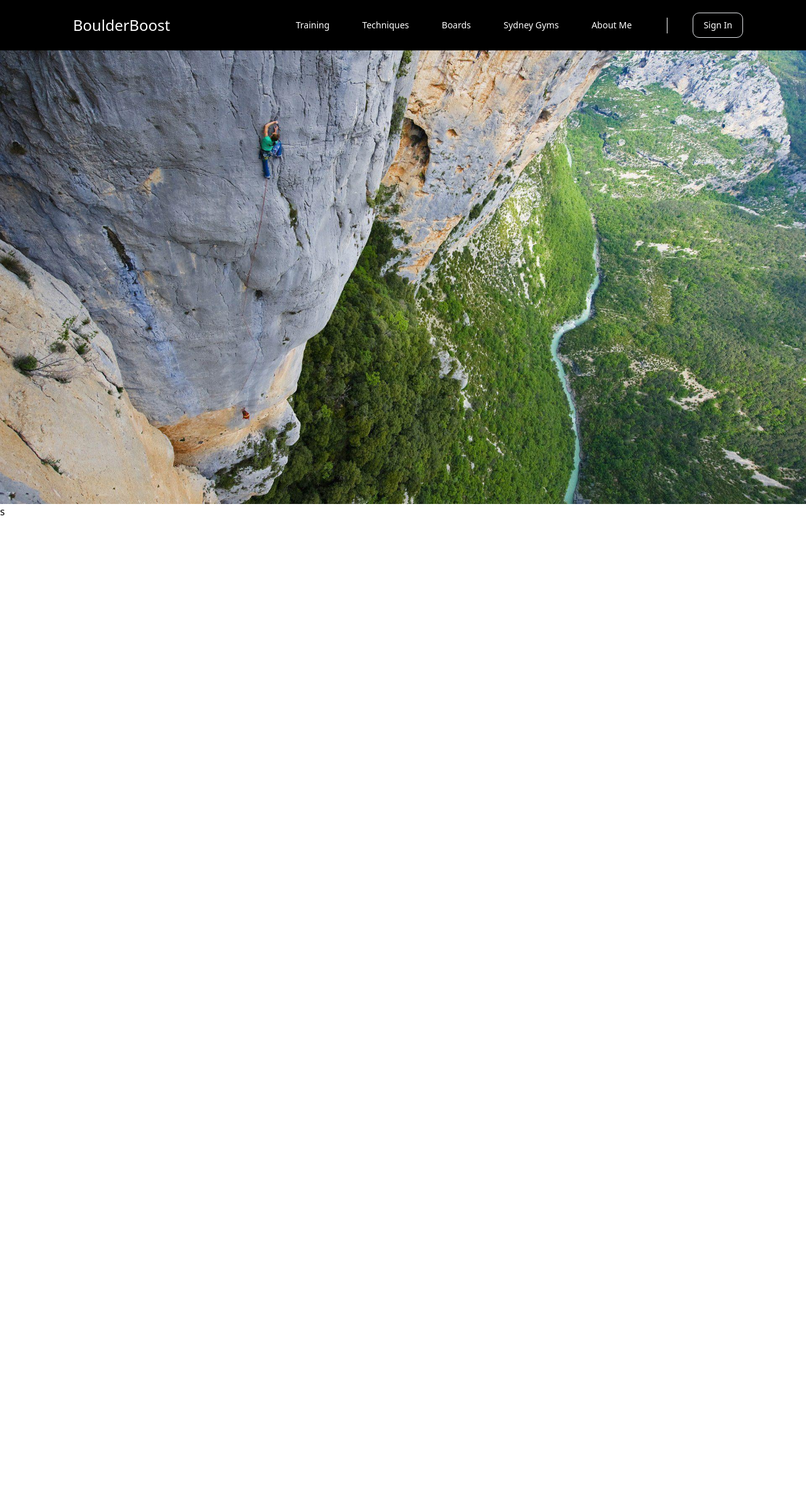
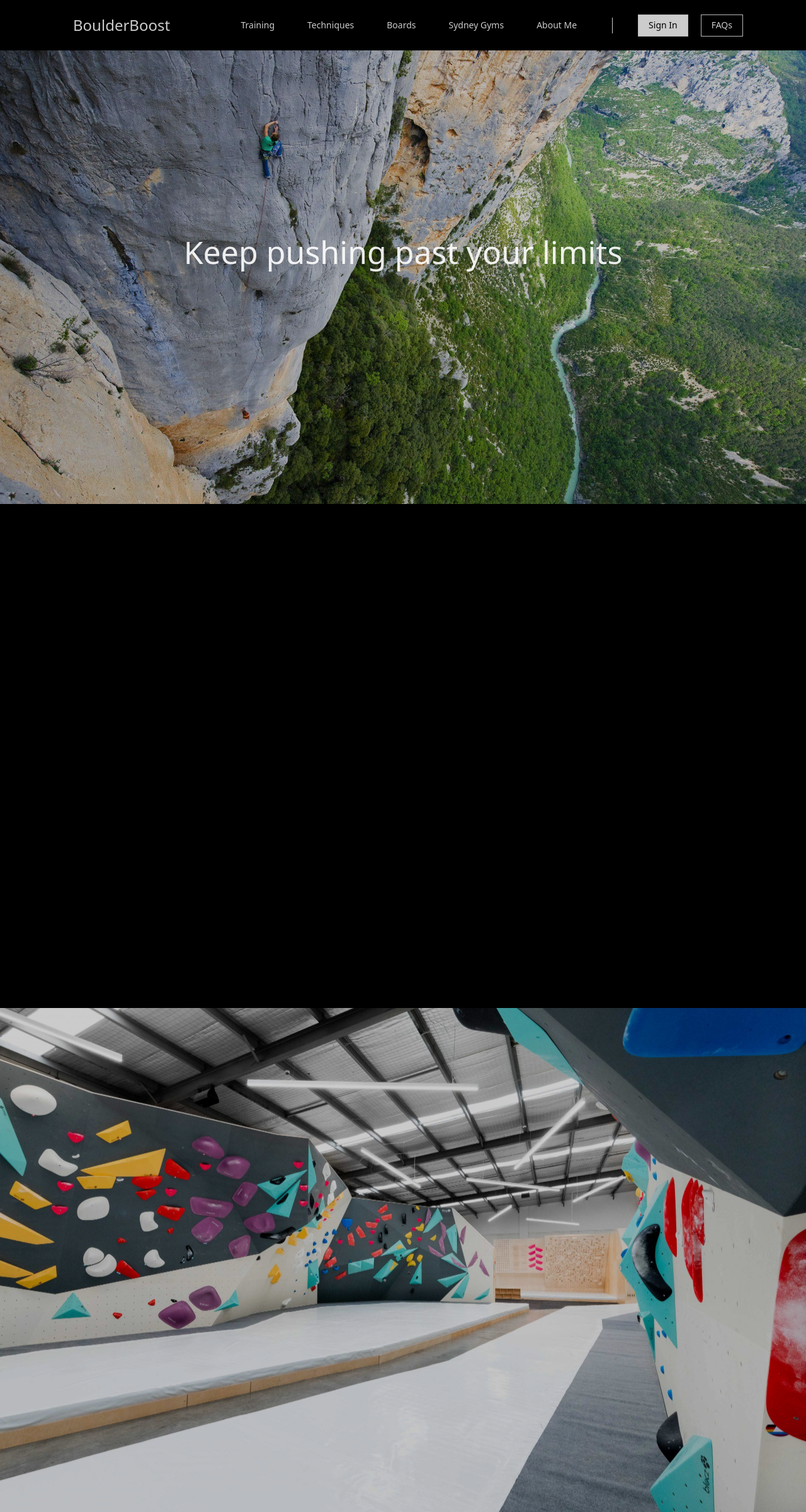
Before and after one commit to alexander-effendy/boulderboost, a React (Vite) app in the folder client/: page / in a window 1280 px wide. Shown: the whole page at 63% size. Before the commit the page ends 1600 px from the top, so only its background shows below. Built offline with nearby package versions, Linux system fonts and the light colour scheme; the HTML template or start-up script is replaced by a standard one.

Commit message:
Design: some dashboard images done

```diff
--- a/client/src/component/Navbar.tsx
+++ b/client/src/component/Navbar.tsx
@@ -18,11 +18,11 @@ import {
 const Navbar = () => {
   const navigate = useNavigate();
 
-  const mobileScreen = useMediaQuery('(max-width: 950px)');
+  const mobileScreen = useMediaQuery('(max-width: 1020px)');
 
   return (
-    <div className="bg-black w-screen h-[80px] justify-center flex z-50 ovcerflow-x-hidden">
-      <div className="flex text-white max-w-[1200px] w-[100%] justify-between items-center mx-[100px]">
+    <div className="fixed top-0 bg-black opacity-80 w-full h-[80px] justify-center flex z-50 overflow-x-hidden">
+      <div className={`flex text-white opacity-100 max-w-[1200px] w-[100%] justify-between items-center ${mobileScreen ? 'mx-[20px]' : 'mx-[100px]'}`}>
         <Button className="text-2xl">BoulderBoost</Button>
         {mobileScreen ?
             <Sheet>
@@ -47,8 +47,12 @@ const Navbar = () => {
               <Button>Sydney Gyms</Button>
               <Button>About Me</Button>
               <div className="h-[25px] border-r-[1px] border-white mx-5"></div>
+
               <section className="flex gap-5">
-                <Button onClick={() => navigate('/signup')} className="border-[1px] rounded-[10px] hover:text-black hover:bg-white">Sign In</Button>
+                <Button onClick={() => navigate('/signup')} className="h-[35px] border-[1px] text-black bg-white hover:text-white hover:bg-black">Sign In</Button>
+              </section>
+              <section className="flex gap-5">
+                <Button onClick={() => navigate('/signup')} className="h-[35px] border-[1px] text-white bg-black hover:border-blue-500">FAQs</Button>
               </section>
             </section>
           </>
--- a/client/src/screens/Dashboard.tsx
+++ b/client/src/screens/Dashboard.tsx
@@ -1,6 +1,6 @@
 import RockClimbing from '@/assets/RockClimbing.jpg';
 import Navbar from '@/component/Navbar';
-
+import Blochaus from '@/assets/Blochaus.jpeg';
 const Dashboard = () => {
 
   return (
@@ -8,18 +8,33 @@ const Dashboard = () => {
       <Navbar />
 
       {/* main */}
-      <section className="w-full h-screen bg-black mt-[-80px] relative">
-        <div className="absolute inset-0 bg-cover bg-center mt-[80px]"
+      <section className="w-full h-screen bg-black relative">
+        <div className="absolute inset-0 bg-cover bg-center mt-[80px] z-0"
           style={{
             backgroundImage: `url(${RockClimbing})`,
-            // opacity: 0.7
+            opacity: 0.8
           }}
         />
 
+        <div className="h-full mx-[100px] flex flex-col justify-center">
+          <section className="max-w-[1200px] mx-auto flex text-white text-[50px] opacity-90">
+            Keep pushing past your limits
+          </section>
+        </div>
+
       </section>
 
-      <section className="w-screen h-screen">
-            s
+      <section className="w-full h-screen bg-black">
+        My name is
+      </section>
+
+      <section className="w-full h-screen bg-black">
+        <div className="w-full h-full bg-cover bg-center  z-0"
+          style={{
+            backgroundImage: `url(${Blochaus})`,
+            opacity: 0.8
+          }}
+        />
       </section>
     </div>
   )
```
Also changed, not shown: client/src/assets/Blochaus.jpeg (added).
